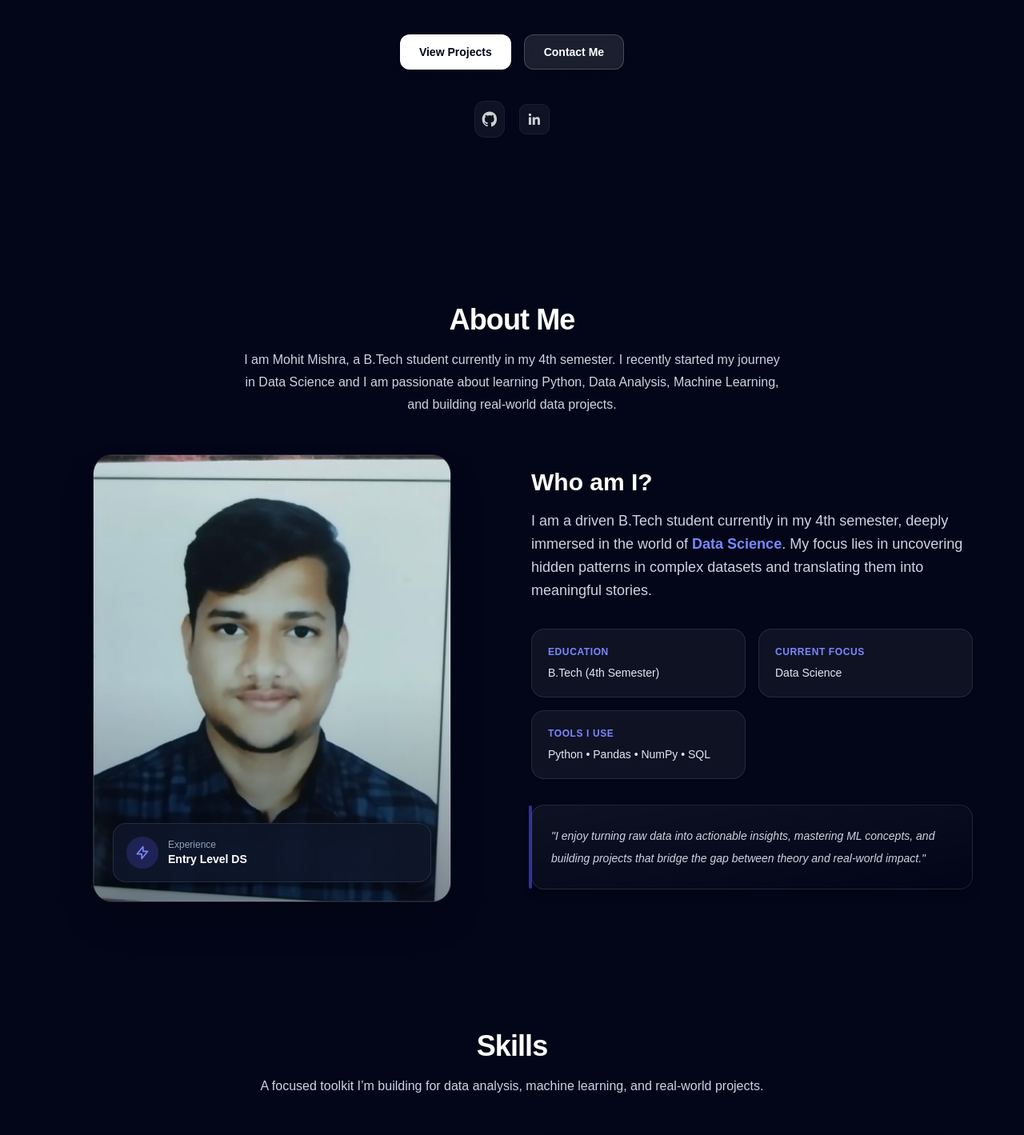
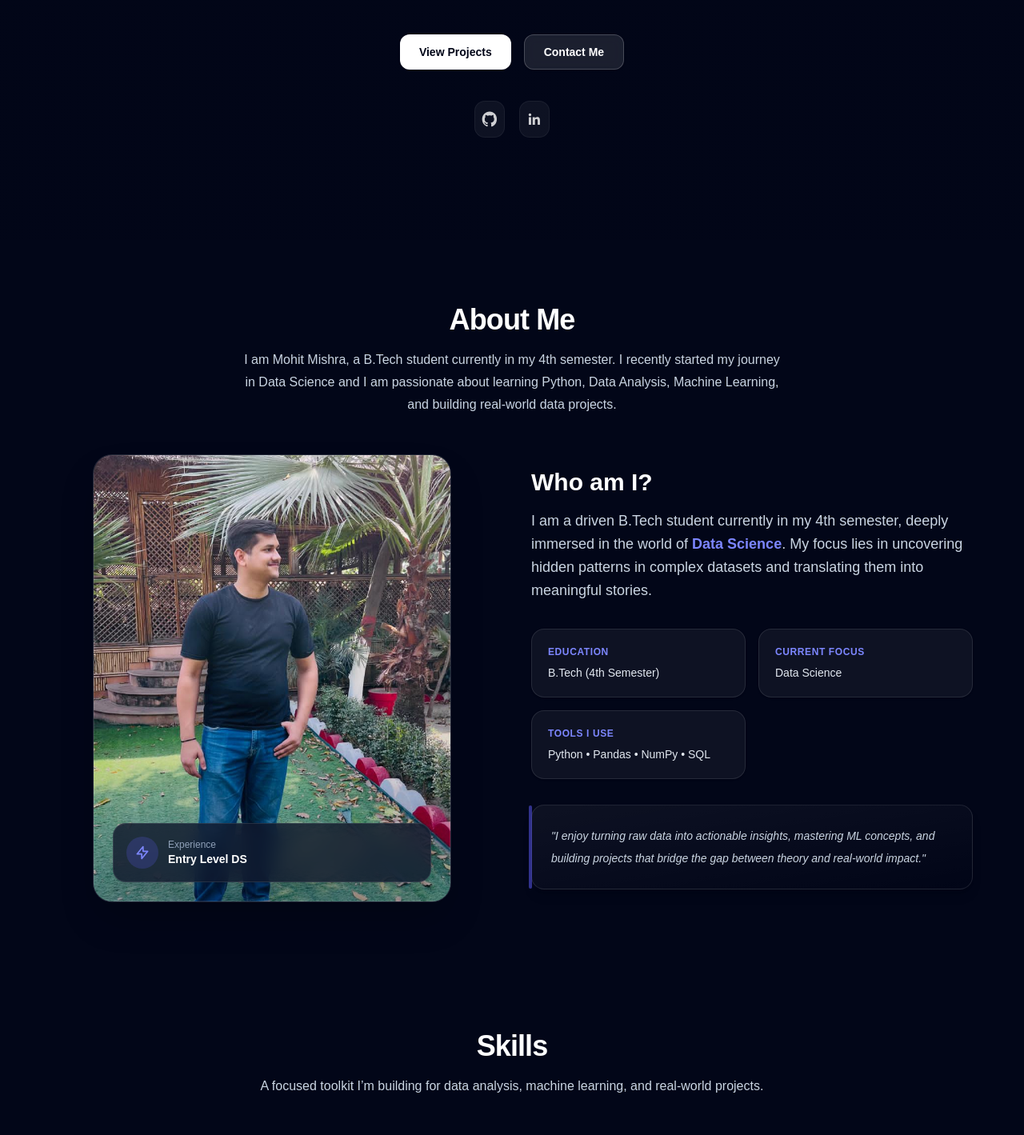
Before and after one commit to mohitmishra8921/portfolio, a Next.js app: page / in a window 1280 px wide. Shown: the part 500-1919 px from the top of the page at 80% size. Built offline with nearby package versions, Linux system fonts and the light colour scheme.

Commit message:
update profile image and linkedin links across site

```diff
--- a/components/About.jsx
+++ b/components/About.jsx
@@ -50,7 +50,7 @@ export default function About() {
           <div className="relative mx-auto w-full max-w-sm md:max-w-md">
             <div className="group relative aspect-[4/5] overflow-hidden rounded-3xl border border-white/10 bg-slate-900/50 shadow-2xl backdrop-blur-sm">
               <img
-                src="/mohit.jpeg"
+                src="/mohit2.jpeg"
                 alt="Mohit Mishra Profile"
                 className="absolute inset-0 h-full w-full object-cover transition-transform duration-500 group-hover:scale-105"
               />
--- a/components/Contact.jsx
+++ b/components/Contact.jsx
@@ -132,7 +132,7 @@ export default function Contact() {
                 </a>
 
                 <a
-                  href="https://www.linkedin.com/feed/"
+                  href="https://www.linkedin.com/in/mohit-kumar-mishra-32986b328/"
                   target="_blank"
                   rel="noopener noreferrer"
                   className="rounded-2xl border border-white/10 bg-slate-900/30 p-4 text-sm text-slate-200 transition hover:border-white/20 hover:bg-slate-900/40"
@@ -140,7 +140,7 @@ export default function Contact() {
                   <p className="text-xs font-semibold text-slate-400">
                     LinkedIn
                   </p>
-                  <p className="mt-1 font-medium text-white">linkedin.com/feed</p>
+                  <p className="mt-1 font-medium text-white">mohit-kumar-mishra</p>
                 </a>
               </div>
             </div>
--- a/components/Footer.jsx
+++ b/components/Footer.jsx
@@ -38,7 +38,7 @@ export default function Footer() {
           </a>
 
           <a
-            href="https://www.linkedin.com/feed/"
+            href="https://www.linkedin.com/in/mohit-kumar-mishra-32986b328/"
             target="_blank"
             rel="noopener noreferrer"
             className="inline-flex items-center justify-center rounded-lg p-2 text-slate-300 transition hover:bg-white/10 hover:text-white focus:outline-none focus-visible:ring-2 focus-visible:ring-white/30"
--- a/components/Hero.jsx
+++ b/components/Hero.jsx
@@ -174,10 +174,10 @@ export default function Hero() {
           </a>
 
           <a
-            href="https://www.linkedin.com/feed/"
+            href="https://www.linkedin.com/in/mohit-kumar-mishra-32986b328/"
             target="_blank"
             rel="noopener noreferrer"
-            className="inline-flex items-center justify-center rounded-lg bg-white/5 p-2 text-white/80 ring-1 ring-white/10 transition hover:bg-white/10 hover:text-white hover:ring-white/20 focus:outline-none focus-visible:ring-2 focus-visible:ring-white/30"
+            className="group relative inline-flex h-11 items-center justify-center rounded-xl bg-white/5 p-2 text-white/80 ring-1 ring-white/10 transition hover:bg-white/10 hover:text-white hover:ring-white/20 focus:outline-none focus-visible:ring-2 focus-visible:ring-white/30"
             aria-label="LinkedIn"
           >
             <svg
```
Also changed, not shown: public/mohit.jpeg (deleted), public/mohit2.jpeg (added).
